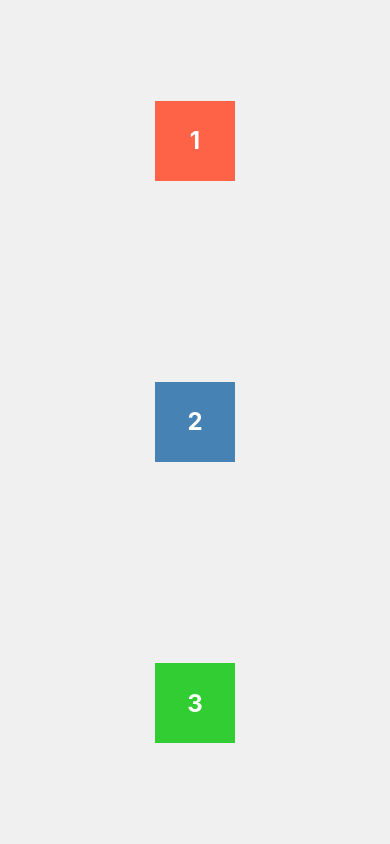
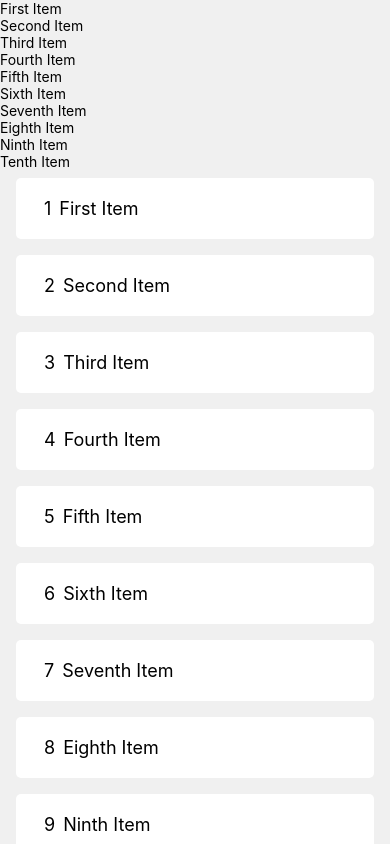
Before and after one commit to sankeerth1809/React-Native-Learning, a React Native app: screen / in a window 390 px wide. Built offline with nearby package versions, Linux system fonts and the light colour scheme.

Commit message:
List and FlatList

```diff
--- a/App.tsx
+++ b/App.tsx
@@ -1,19 +1,40 @@
 
-import { StyleSheet,  Text, SafeAreaView, View} from 'react-native';
+import { StyleSheet,  Text, SafeAreaView, View, FlatList} from 'react-native';
 
 
 const App = () => {
+  const DATA = [
+     { id: '1', title: 'First Item' },
+     { id: '2', title: 'Second Item' },
+     { id: '3', title: 'Third Item' },
+     { id: '4', title: 'Fourth Item' },
+     { id: '5', title: 'Fifth Item' },
+     { id: '6', title: 'Sixth Item' },
+     { id: '7', title: 'Seventh Item' },
+     { id: '8', title: 'Eighth Item' },
+     { id: '9', title: 'Ninth Item' },
+     { id: '10', title: 'Tenth Item' },
+  ];
+
   return (
     <SafeAreaView style={styles.container}>
-      <View style={styles.box1}>
-        <Text style={styles.text}>1</Text>
-      </View>
-      <View style={styles.box2}>
-        <Text style={styles.text}>2</Text>
-      </View>
-      <View style={styles.box3}>
-        <Text style={styles.text}>3</Text>
-      </View>
+      {DATA.map((item)=>(
+        <View key={item.id}>
+          <Text>{item.title}</Text>
+        </View>
+      ))}
+
+
+      <FlatList
+        data={DATA}
+
+        renderItem={({item}:any)=>
+          <View style={styles.item}>
+          <Text style={styles.title}>{item.id}</Text>
+          <Text style={styles.title}>{item.title}</Text>
+          </View>}
+        keyExtractor={(item)=> item.id}
+      />
     </SafeAreaView>
   );
 };
@@ -23,38 +44,19 @@ const styles = StyleSheet.create({
   container: {
     flex: 1,
     backgroundColor: '#f0f0f0',
-
-    flexDirection: 'column', // 'row' or 'column'
-    justifyContent: 'space-around', // 'center', 'space-between', etc.
-    alignItems: 'center', // 'center', 'flex-start', etc.
   },
-
-  // These are our Flex Items
-  box1: {
-    width: 80,
-    height: 80,
-    backgroundColor: '#ff6347', // Tomato
-    justifyContent: 'center',
+  item: {
+    flexDirection: 'row',
     alignItems: 'center',
+    backgroundColor: 'white',
+    padding: 20,
+    marginVertical: 8,
+    marginHorizontal: 16,
+    borderRadius: 5,
   },
-  box2: {
-    width: 80,
-    height: 80,
-    backgroundColor: '#4682b4', // SteelBlue
-    justifyContent: 'center',
-    alignItems: 'center',
-  },
-  box3: {
-    width: 80,
-    height: 80,
-    backgroundColor: '#32cd32', // LimeGreen
-    justifyContent: 'center',
-    alignItems: 'center',
-  },
-  text: {
-    color: 'white',
-    fontSize: 24,
-    fontWeight: 'bold',
+  title: {
+    fontSize: 18,
+    marginLeft: 8
   },
 });
 
```
